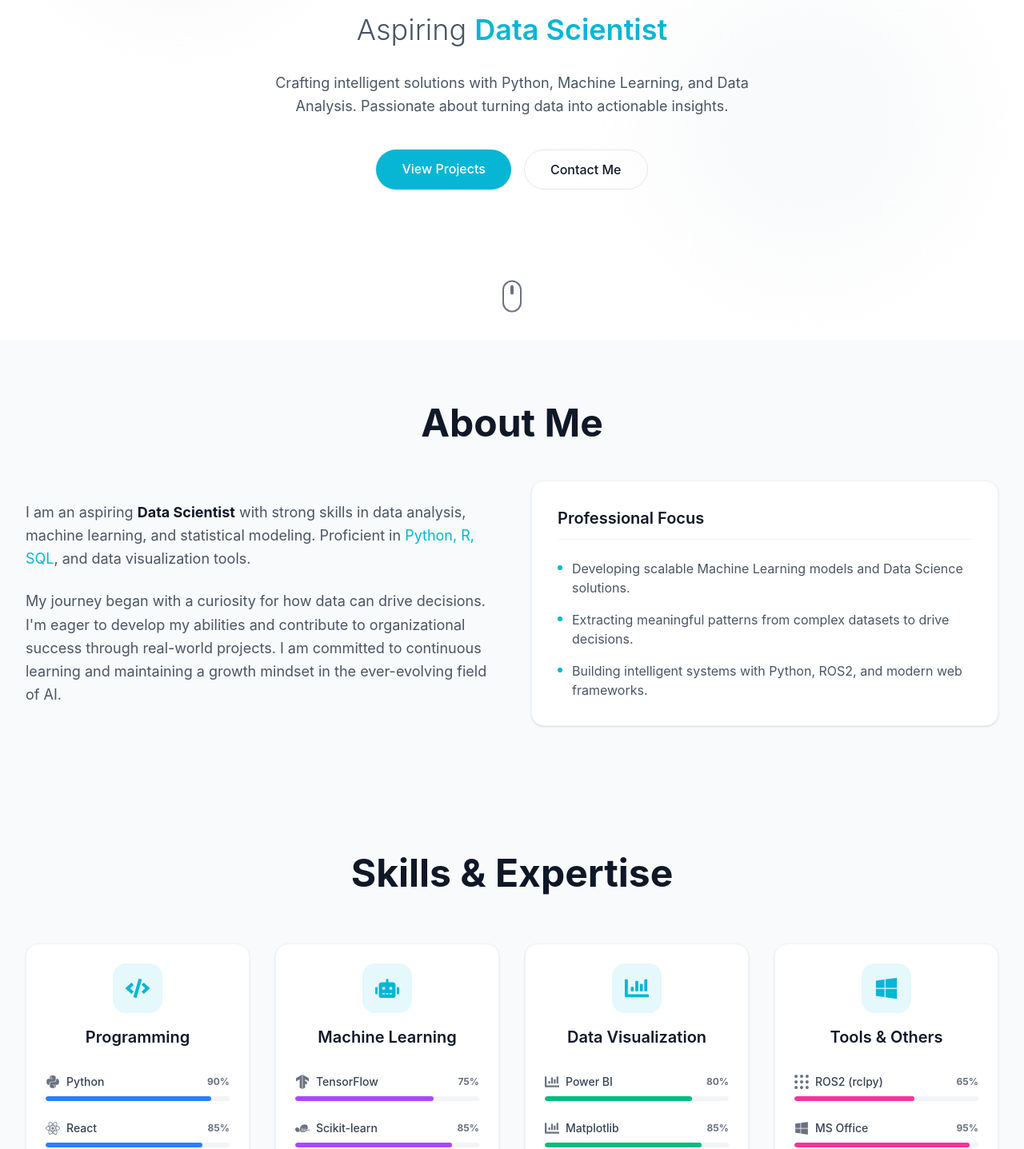
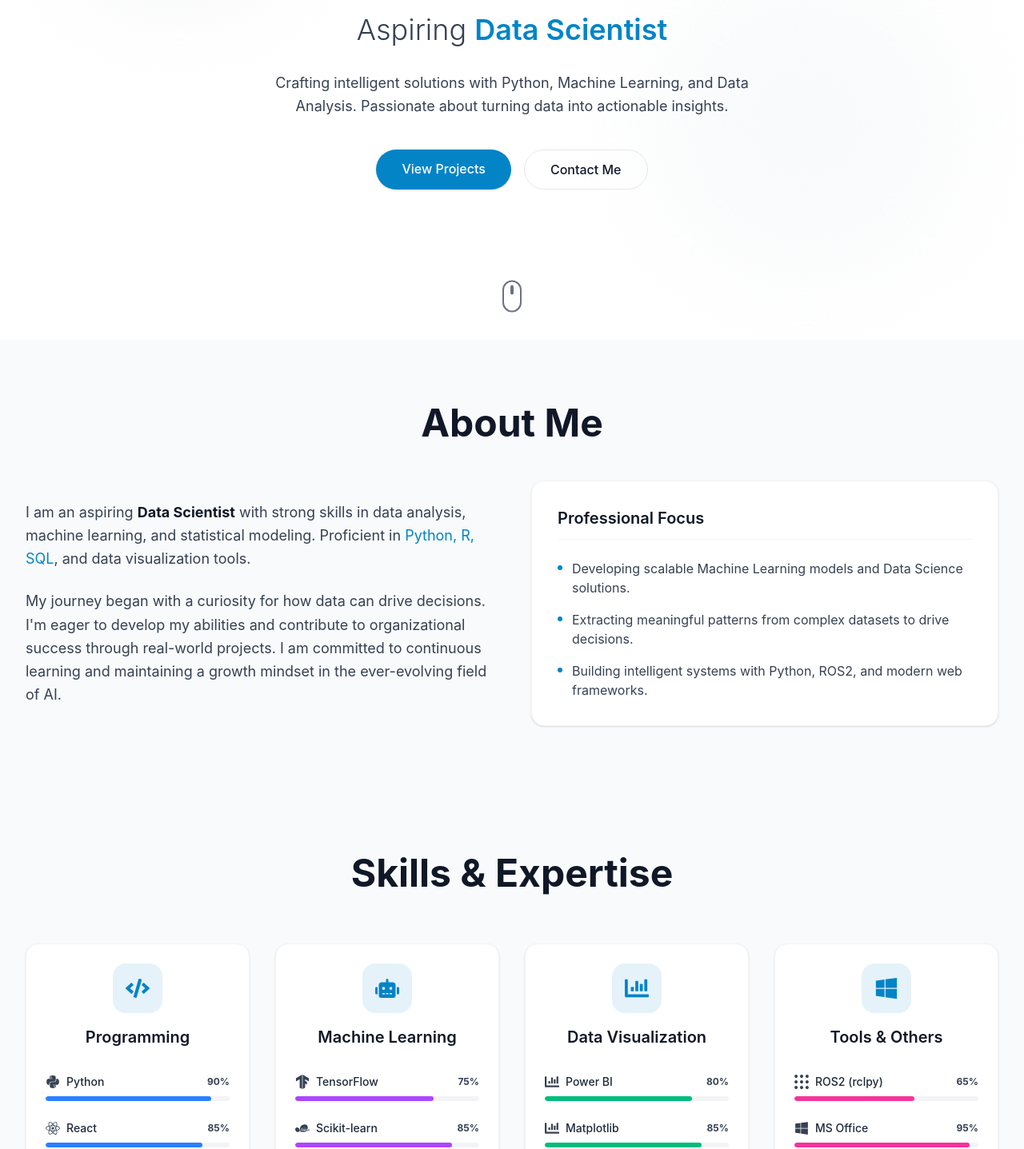
Before and after one commit to nishinjerry/Portfolio, a React (Vite) app: page / in a window 1280 px wide. Shown: the part 375-1812 px from the top of the page at 80% size. Built offline with nearby package versions, Linux system fonts and the light colour scheme.

Commit message:
PageInsight Updated

```diff
--- a/src/components/About.tsx
+++ b/src/components/About.tsx
@@ -15,7 +15,7 @@ const About = () => {
                     </h2>
 
                     <div className="grid md:grid-cols-2 gap-12 items-center">
-                        <div className="text-gray-600 dark:text-gray-300 leading-relaxed text-lg space-y-6">
+                        <div className="text-gray-700 dark:text-gray-300 leading-relaxed text-lg space-y-6">
                             <p>
                                 I am an aspiring <strong className="text-gray-900 dark:text-white">Data Scientist</strong> with strong skills in data analysis, machine learning, and statistical modeling.
                                 Proficient in <span className="text-primary">Python, R, SQL</span>, and data visualization tools.
@@ -32,15 +32,15 @@ const About = () => {
                             <ul className="space-y-4">
                                 <li className="flex items-start gap-3">
                                     <span className="w-1.5 h-1.5 rounded-full bg-primary mt-2 flex-shrink-0"></span>
-                                    <span className="text-gray-600 dark:text-gray-300">Developing scalable Machine Learning models and Data Science solutions.</span>
+                                    <span className="text-gray-700 dark:text-gray-300">Developing scalable Machine Learning models and Data Science solutions.</span>
                                 </li>
                                 <li className="flex items-start gap-3">
                                     <span className="w-1.5 h-1.5 rounded-full bg-primary mt-2 flex-shrink-0"></span>
-                                    <span className="text-gray-600 dark:text-gray-300">Extracting meaningful patterns from complex datasets to drive decisions.</span>
+                                    <span className="text-gray-700 dark:text-gray-300">Extracting meaningful patterns from complex datasets to drive decisions.</span>
                                 </li>
                                 <li className="flex items-start gap-3">
                                     <span className="w-1.5 h-1.5 rounded-full bg-primary mt-2 flex-shrink-0"></span>
-                                    <span className="text-gray-600 dark:text-gray-300">Building intelligent systems with Python, ROS2, and modern web frameworks.</span>
+                                    <span className="text-gray-700 dark:text-gray-300">Building intelligent systems with Python, ROS2, and modern web frameworks.</span>
                                 </li>
                             </ul>
                         </div>
--- a/src/components/Education.tsx
+++ b/src/components/Education.tsx
@@ -29,17 +29,17 @@ const Education = () => {
                                     </div>
                                     <h4 className="text-xl font-bold text-gray-900 dark:text-white">Master of Science in Data Science</h4>
                                     <p className="text-primary text-sm mb-2">St. Joseph’s College, Tiruchirappalli</p>
-                                    <p className="text-gray-600 dark:text-gray-400 text-sm mb-1">July 2022 - Apr 2024</p>
+                                    <p className="text-gray-700 dark:text-gray-300 text-sm mb-1">July 2022 - Apr 2024</p>
                                     <p className="text-gray-700 dark:text-gray-300 font-mono">CGPA: 7.70</p>
                                 </div>
 
                                 <div className="relative">
-                                    <div className="absolute -left-[39px] top-0 bg-white dark:bg-dark p-2 rounded-full border border-black/20 dark:border-white/20 text-gray-500 dark:text-gray-400">
+                                    <div className="absolute -left-[39px] top-0 bg-white dark:bg-dark p-2 rounded-full border border-gray-200 dark:border-gray-800 text-gray-700 dark:text-gray-300">
                                         <FaGraduationCap size={16} />
                                     </div>
                                     <h4 className="text-xl font-bold text-gray-900 dark:text-white">Bachelor of Computer Application</h4>
                                     <p className="text-primary text-sm mb-2">Loyola college Chennai</p>
-                                    <p className="text-gray-600 dark:text-gray-400 text-sm mb-1">July 2019 - Apr 2022</p>
+                                    <p className="text-gray-700 dark:text-gray-300 text-sm mb-1">July 2019 - Apr 2022</p>
                                     <p className="text-gray-700 dark:text-gray-300 font-mono">CGPA: 7.75</p>
                                 </div>
                             </div>
--- a/src/components/Experience.tsx
+++ b/src/components/Experience.tsx
@@ -70,10 +70,10 @@ const Experience = () => {
                                     <div className="md:w-5/12 bg-white dark:bg-dark p-6 rounded-2xl border border-gray-100 dark:border-gray-800 transition-all duration-300 shadow-sm hover:shadow-md">
                                         <span className="inline-block px-3 py-1 bg-primary/10 text-primary text-xs rounded-full mb-3 font-mono">{exp.period}</span>
                                         <h3 className="text-xl font-bold text-gray-900 dark:text-white mb-1">{exp.role}</h3>
-                                        <h4 className="text-lg text-gray-600 dark:text-gray-400 mb-4">{exp.company} <span className="text-sm opacity-60">• {exp.location}</span></h4>
+                                        <h4 className="text-lg text-gray-700 dark:text-gray-300 mb-4">{exp.company} <span className="text-sm opacity-80">• {exp.location}</span></h4>
                                         <ul className="space-y-2">
                                             {exp.description.map((item, idx) => (
-                                                <li key={idx} className="text-gray-600 dark:text-gray-400 text-sm flex items-start gap-2">
+                                                <li key={idx} className="text-gray-700 dark:text-gray-300 text-sm flex items-start gap-2">
                                                     <span className="text-primary mt-1">▹</span>
                                                     {item}
                                                 </li>
--- a/src/components/Hero.tsx
+++ b/src/components/Hero.tsx
@@ -19,10 +19,10 @@ const Hero = () => {
                     <h1 className="text-5xl md:text-7xl font-bold mb-6 text-gray-900 dark:text-white tracking-tight">
                         Nishin Jerry X I
                     </h1>
-                    <h3 className="text-2xl md:text-4xl text-gray-600 dark:text-gray-300 mb-8 font-light">
+                    <h3 className="text-2xl md:text-4xl text-gray-700 dark:text-gray-300 mb-8 font-light">
                         Aspiring <span className="text-primary font-semibold">Data Scientist</span>
                     </h3>
-                    <p className="max-w-2xl mx-auto text-gray-600 dark:text-gray-400 text-lg mb-10 leading-relaxed">
+                    <p className="max-w-2xl mx-auto text-gray-700 dark:text-gray-400 text-lg mb-10 leading-relaxed">
                         Crafting intelligent solutions with Python, Machine Learning, and Data Analysis.
                         Passionate about turning data into actionable insights.
                     </p>
--- a/src/components/Projects.tsx
+++ b/src/components/Projects.tsx
@@ -52,11 +52,11 @@ const Projects = () => {
 
                                 <div className="p-6">
                                     <h3 className="text-2xl font-bold text-gray-900 dark:text-white mb-2 group-hover:text-primary transition-colors">{project.title}</h3>
-                                    <p className="text-gray-600 dark:text-gray-400 mb-4 line-clamp-3">{project.description}</p>
+                                    <p className="text-gray-700 dark:text-gray-300 mb-4 line-clamp-3">{project.description}</p>
 
                                     <div className="flex flex-wrap gap-2 mt-auto">
                                         {project.tags.map((tag, idx) => (
-                                            <span key={idx} className="text-xs font-medium px-2.5 py-1 bg-gray-100 dark:bg-gray-800 rounded-full text-gray-600 dark:text-gray-300">
+                                            <span key={idx} className="text-xs font-medium px-2.5 py-1 bg-gray-100 dark:bg-gray-800 rounded-full text-gray-700 dark:text-gray-300">
                                                 {tag}
                                             </span>
                                         ))}
--- a/src/components/Skills.tsx
+++ b/src/components/Skills.tsx
@@ -85,11 +85,11 @@ const Skills = () => {
                                     {category.skills.map((skill, idx) => (
                                         <div key={idx}>
                                             <div className="flex justify-between items-center mb-2">
-                                                <div className="flex items-center gap-2 text-gray-700 dark:text-gray-300">
-                                                    <span className="text-lg text-gray-500">{skill.icon}</span>
+                                                <div className="flex items-center gap-2 text-gray-800 dark:text-gray-200">
+                                                    <span className="text-lg text-gray-700 dark:text-gray-300">{skill.icon}</span>
                                                     <span className="text-sm font-medium">{skill.name}</span>
                                                 </div>
-                                                <span className="text-xs font-bold text-gray-500">
+                                                <span className="text-xs font-bold text-gray-700 dark:text-gray-300">
                                                     {skill.level}%
                                                 </span>
                                             </div>
--- a/src/index.css
+++ b/src/index.css
@@ -3,11 +3,11 @@
 @custom-variant dark (&:where(.dark, .dark *));
 
 @theme {
-  --color-primary: #06b6d4;
-  --color-secondary: #8b5cf6;
-  --color-accent: #10b981;
-  --color-dark: #0a0a0a;
-  --color-dark-lighter: #1a1a1a;
+  --color-primary: #0284c7;
+  --color-secondary: #6d28d9;
+  --color-accent: #059669;
+  --color-dark: #0f172a;
+  --color-dark-lighter: #1e293b;
   --font-mono: 'Space Mono', monospace;
 }
 
```
Also changed, not shown: src/App.tsx (+11 -8 lines).
